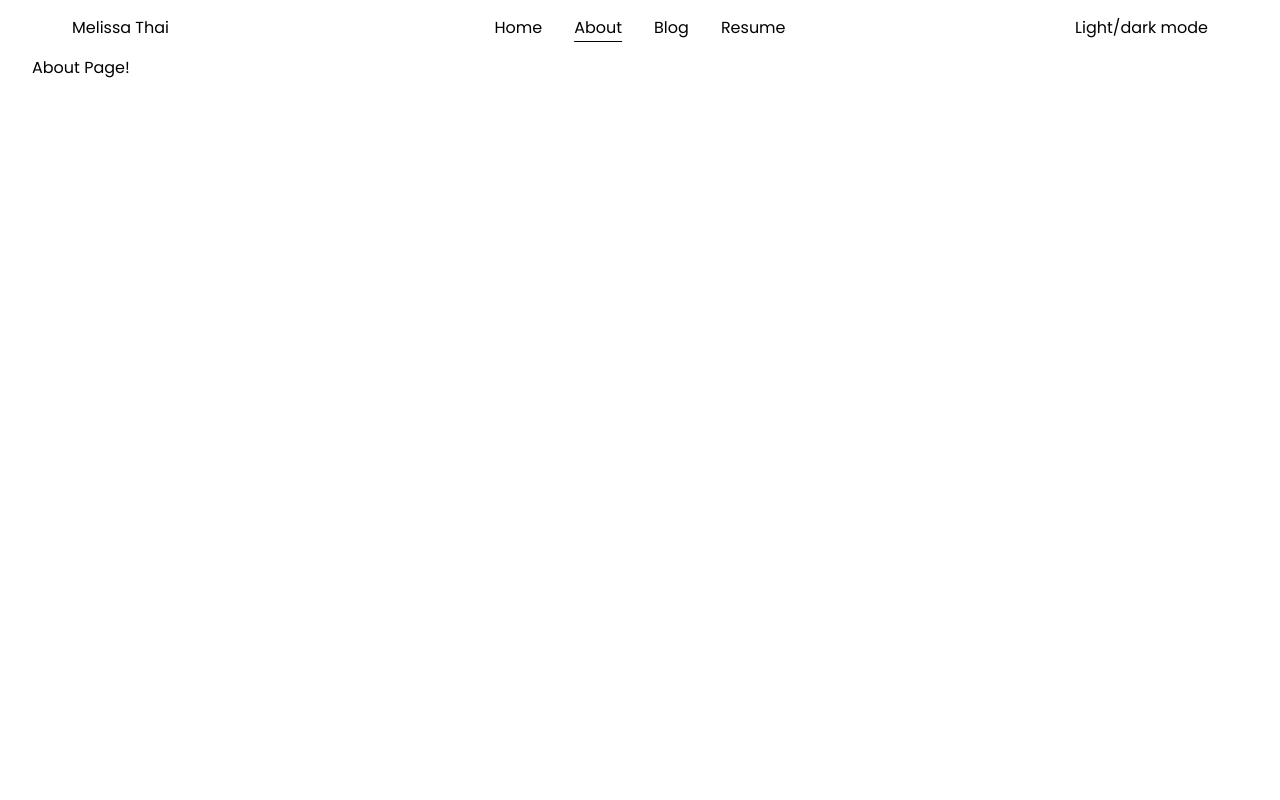
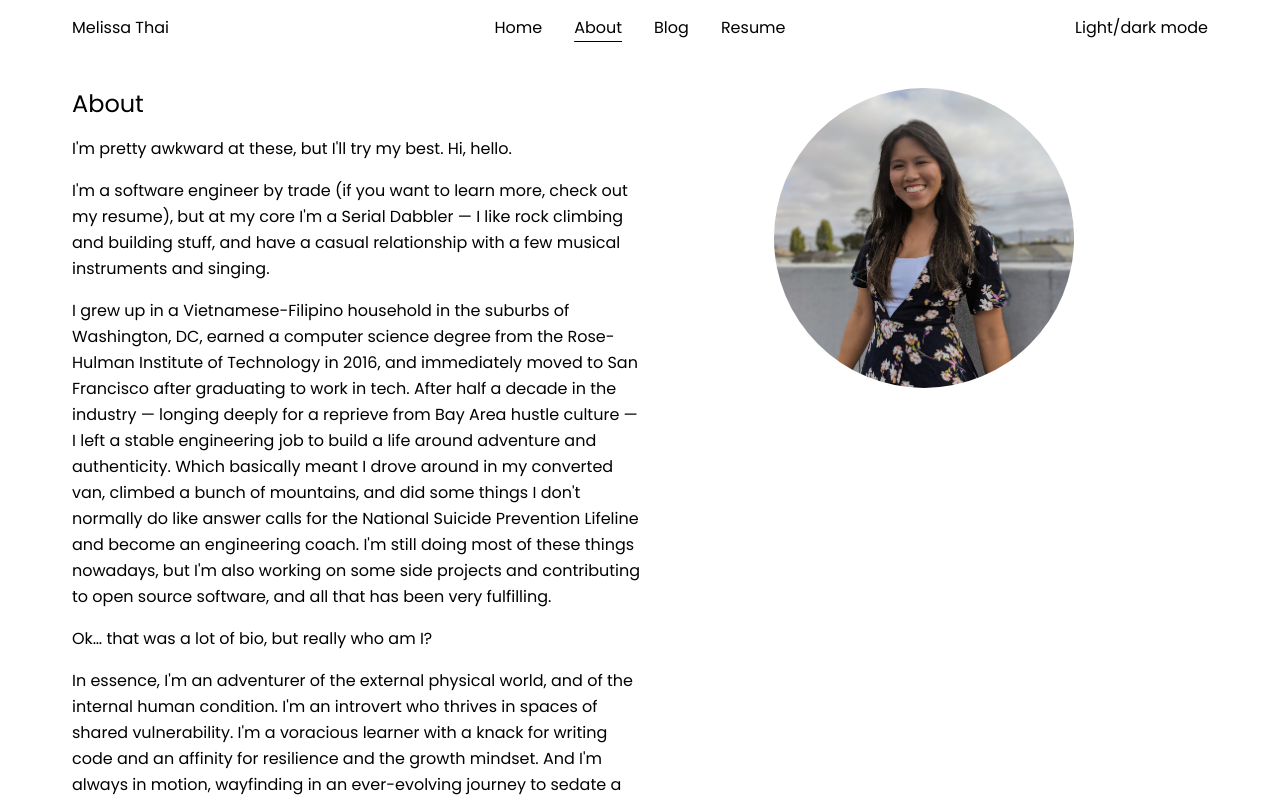
Before and after one commit to melissapthai/melissapthai.com, a Next.js app: page /about in a window 1280 px wide. Shown: the top 800 px of the page. Built offline with nearby package versions, Linux system fonts and the light colour scheme.

Commit message:
about page

```diff
--- a/components/button.tsx
+++ b/components/button.tsx
@@ -3,7 +3,7 @@ import classNames from "classnames";
 interface ButtonProps {
   children: React.ReactNode;
   className?: string;
-  href?: string;
+  href: string;
 }
 
 export default function Button({ children, className, href }: ButtonProps) {
--- a/components/footer.tsx
+++ b/components/footer.tsx
@@ -4,13 +4,15 @@ import { Route } from "./interfaces/route";
 
 export default function Footer({ routes }: { routes: Route[] }) {
   const router = useRouter();
+  const currentYear = new Date().getFullYear();
+
   return (
     <>
       <hr />
       <small>
         <footer className="flex items-center p-4">
           <div className="flex basis-1/3">
-            &copy; 2022 Melissa Thai. All rights reserved.
+            &copy; {currentYear} Melissa Thai. All rights reserved.
           </div>
           <div className="basis-1/3 text-center">
             Made with ❤️ by Melissa Thai
--- a/pages/about.tsx
+++ b/pages/about.tsx
@@ -1,3 +1,52 @@
+import Image from "next/image";
+
 export default function About() {
-  return <h1>About Page!</h1>;
+  return (
+    <div className="flex flex-row py-8 px-10">
+      <div className="w-1/2 space-y-4 leading-relaxed">
+        <h1 className="text-2xl">About</h1>
+        <p>I'm pretty awkward at these, but I'll try my best. Hi, hello.</p>
+        <p>
+          I'm a software engineer by trade (if you want to learn more, check out
+          my resume), but at my core I'm a Serial Dabbler — I like rock climbing
+          and building stuff, and have a casual relationship with a few musical
+          instruments and singing.
+        </p>
+        <p>
+          I grew up in a Vietnamese-Filipino household in the suburbs of
+          Washington, DC, earned a computer science degree from the Rose-Hulman
+          Institute of Technology in 2016, and immediately moved to San
+          Francisco after graduating to work in tech. After half a decade in the
+          industry — longing deeply for a reprieve from Bay Area hustle culture
+          — I left a stable engineering job to build a life around adventure and
+          authenticity. Which basically meant I drove around in my converted
+          van, climbed a bunch of mountains, and did some things I don't
+          normally do like answer calls for the National Suicide Prevention
+          Lifeline and become an engineering coach. I'm still doing most of
+          these things nowadays, but I'm also working on some side projects and
+          contributing to open source software, and all that has been very
+          fulfilling.
+        </p>
+        <p>Ok… that was a lot of bio, but really who am I?</p>
+        <p>
+          In essence, I'm an adventurer of the external physical world, and of
+          the internal human condition. I'm an introvert who thrives in spaces
+          of shared vulnerability. I'm a voracious learner with a knack for
+          writing code and an affinity for resilience and the growth mindset.
+          And I'm always in motion, wayfinding in an ever-evolving journey to
+          sedate a bubbling inner restlessness.
+        </p>
+        <p>So yea, that's me. I hope you enjoy the stories I have to tell.</p>
+      </div>
+      <div className="flex h-full w-1/2 justify-center">
+        <Image
+          src="/bio.jpg"
+          alt="picture of melissa"
+          width={300}
+          height={300}
+          className="rounded-full"
+        />
+      </div>
+    </div>
+  );
 }
```
Also changed, not shown: public/bio.jpg (added).
